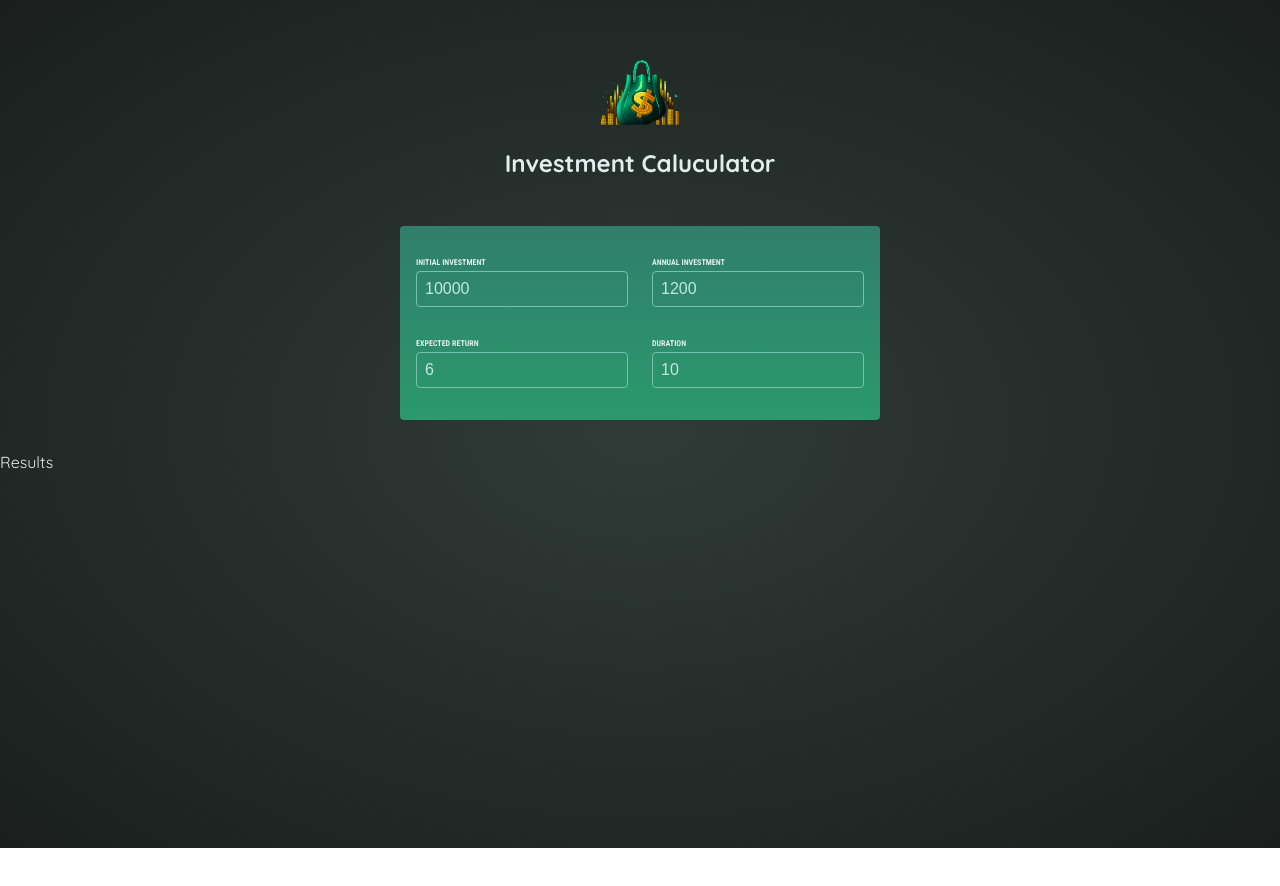
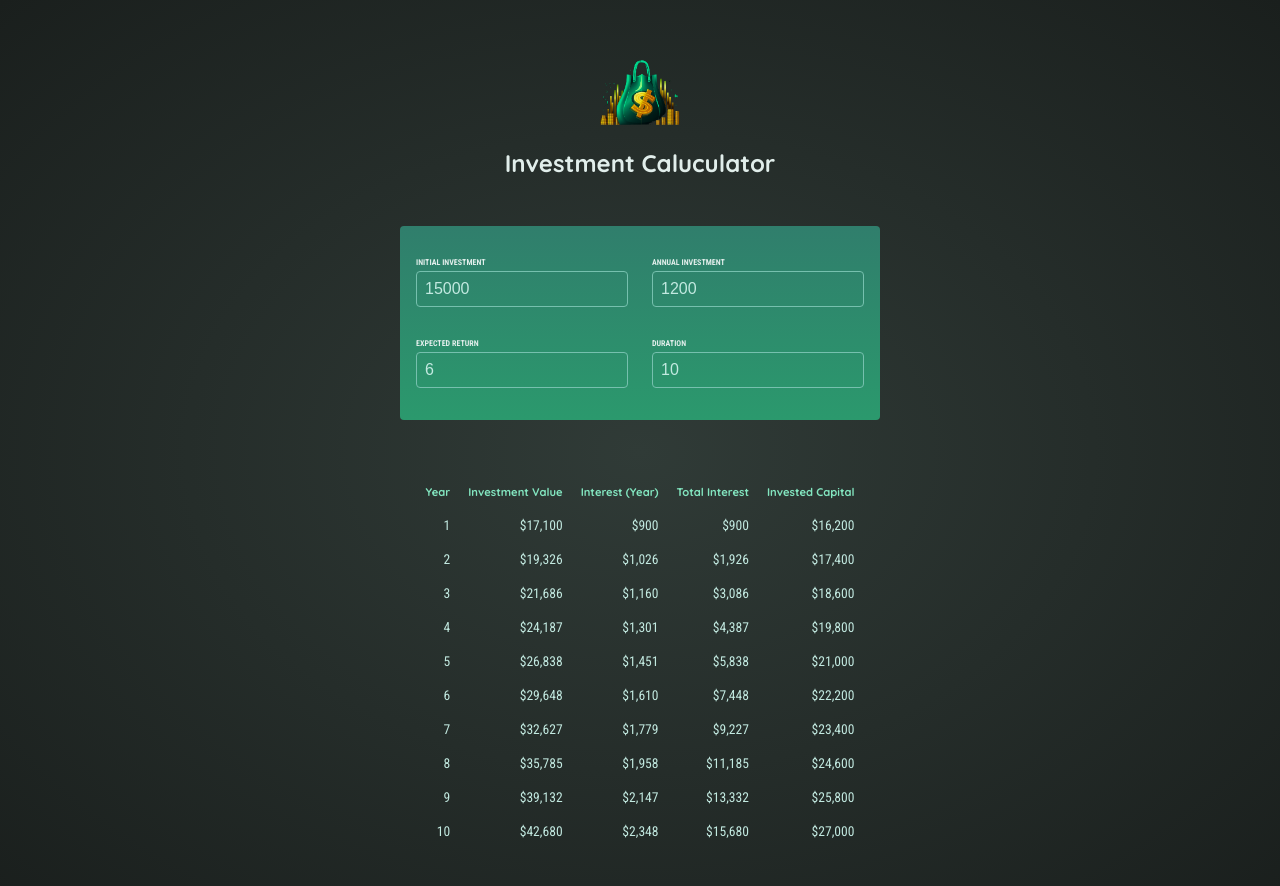
Before and after one commit to davutbilgicnl/React-Investment, a React (Create React App) app: page / in a window 1280 px wide. Shown: the top 886 px of the page. Before the commit the page ends 848 px from the top, so only its background shows below. Built offline with nearby package versions, Linux system fonts and the light colour scheme.

Commit message:
Outputting Results in a List & Deriving More Value

```diff
--- a/src/App.js
+++ b/src/App.js
@@ -5,7 +5,7 @@
 
 function App() {
   const [userInput, setUserInput] = useState({
-    initialInvestment: 10000,
+    initialInvestment: 15000,
     annualInvestment: 1200,
     expectedReturn: 6, //%6
     duration: 10,
--- a/src/components/Results.jsx
+++ b/src/components/Results.jsx
@@ -1,7 +1,42 @@
-import { calculateInvestmentResults } from "../util/investment";
+import { calculateInvestmentResults, formatter } from "../util/investment";
 
 export default function Results({ userInput }) {
   const resultData = calculateInvestmentResults(userInput);
-  console.log(resultData);
-  return <p>Results</p>;
+  const initialInvestment =
+    resultData[0].valueEndOfYear -
+    resultData[0].interest -
+    resultData[0].annualInvestment;
+  return (
+    <table id="result">
+      <thead>
+        <tr>
+          <th>Year</th>
+          <th>Investment Value</th>
+          <th>Interest (Year)</th>
+          <th>Total Interest</th>
+          <th>Invested Capital</th>
+        </tr>
+      </thead>
+      <tbody>
+        {resultData.map((yearData) => {
+          const totalInterest =
+            yearData.valueEndOfYear -
+            yearData.annualInvestment * yearData.year -
+            initialInvestment;
+
+          const totalAmountInvestment = yearData.valueEndOfYear - totalInterest;
+
+          return (
+            <tr key={yearData.year}>
+              <td>{yearData.year}</td>
+              <td>{formatter.format(yearData.valueEndOfYear)}</td>
+              <td>{formatter.format(yearData.interest)}</td>
+              <td>{formatter.format(totalInterest)}</td>
+              <td>{formatter.format(totalAmountInvestment)}</td>
+            </tr>
+          );
+        })}
+      </tbody>
+    </table>
+  );
 }
```
